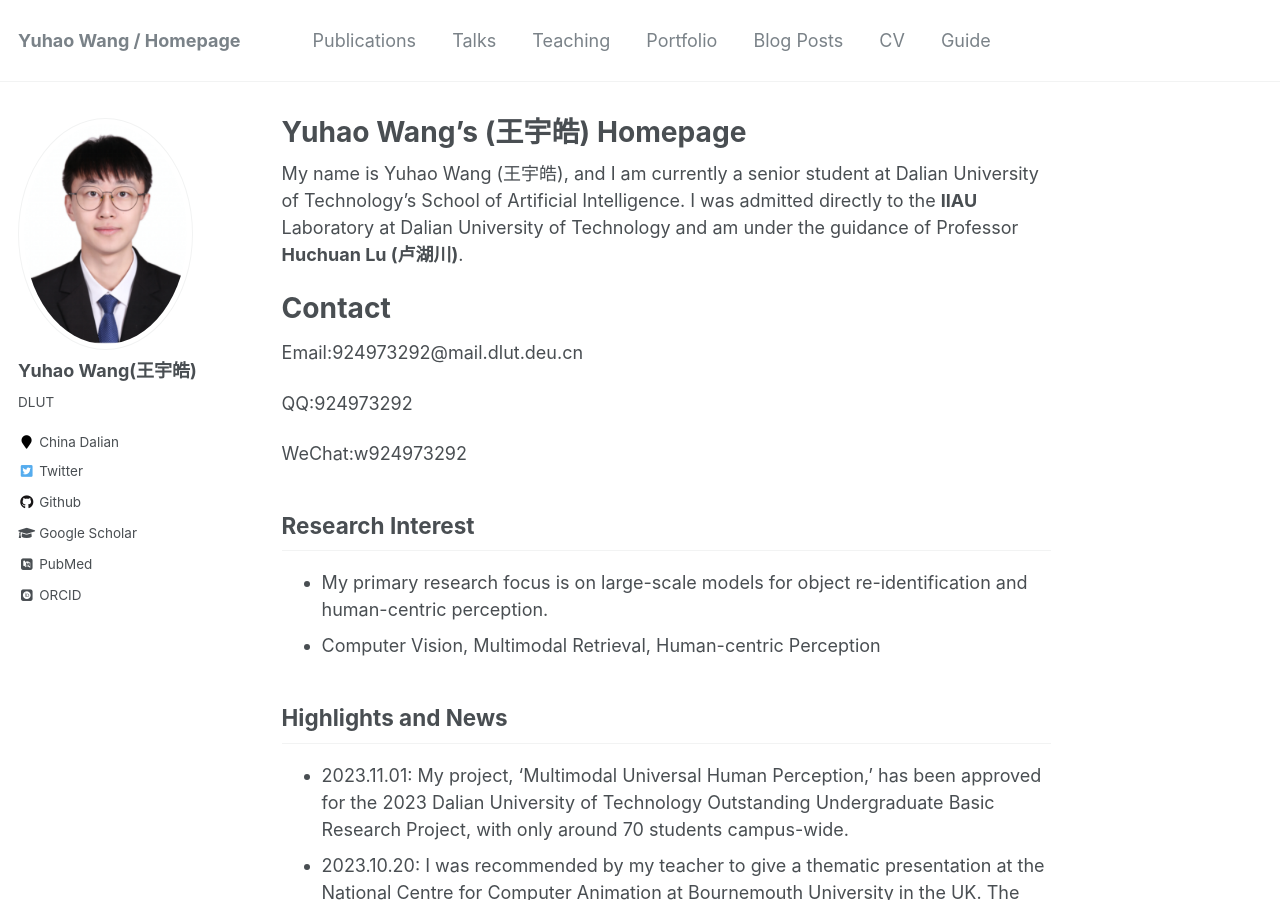
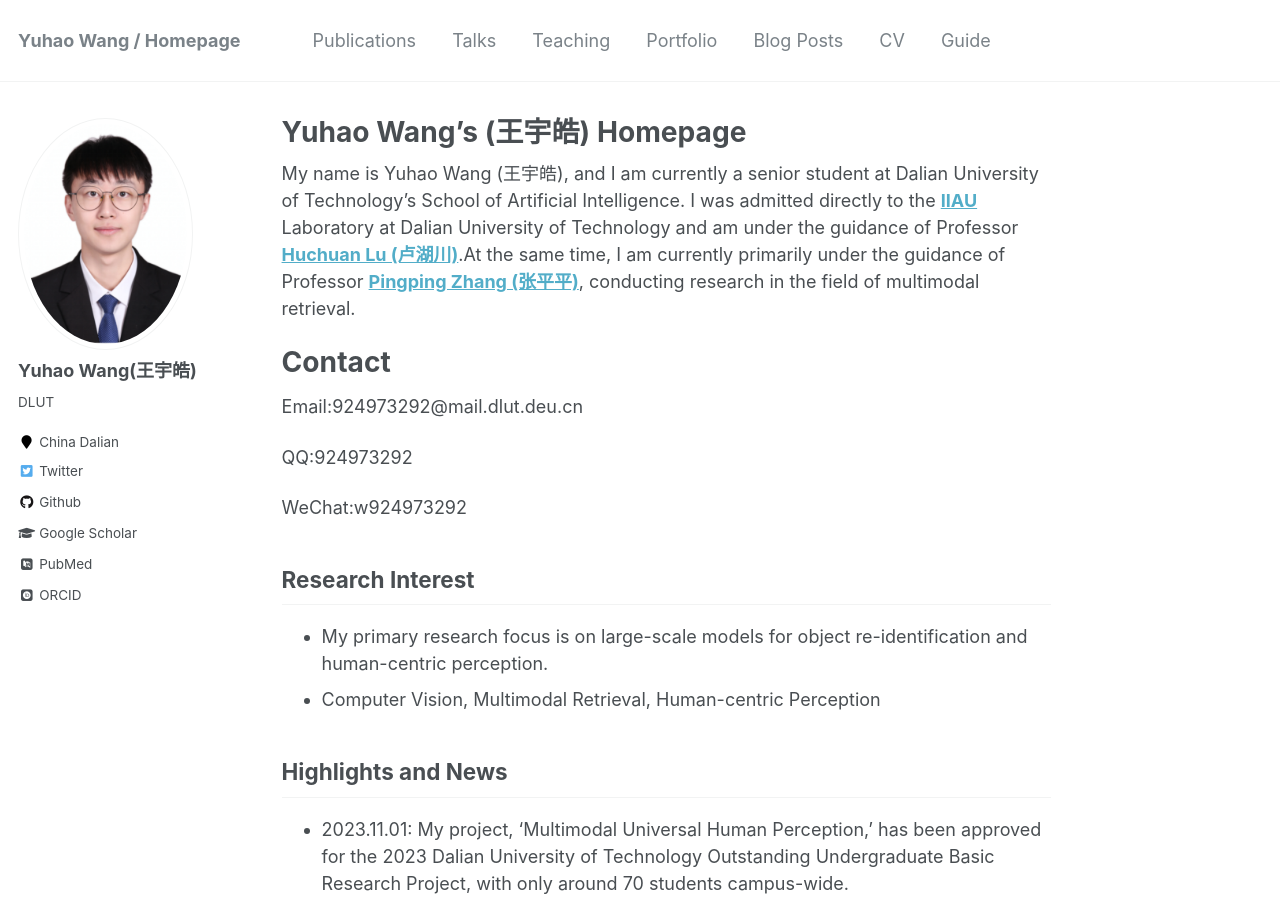
Before and after one commit to 924973292/924973292.github.io, a Jekyll site: the page built from _pages/about.md, in a window 1280 px wide and 900 px high. Built offline with Jekyll 4.4.1, drawn with Linux system fonts in a browser that asks for light colours; some web fonts are replaced.

Commit message:
pubchange

```diff
--- a/_pages/about.md
+++ b/_pages/about.md
@@ -8,7 +8,7 @@ redirect_from:
   - /about.html
 ---
 
-My name is Yuhao Wang (王宇皓), and I am currently a senior student at Dalian University of Technology's School of Artificial Intelligence. I was admitted directly to the **IIAU** Laboratory at Dalian University of Technology and am under the guidance of Professor **Huchuan Lu (卢湖川)**.
+My name is Yuhao Wang (王宇皓), and I am currently a senior student at Dalian University of Technology's School of Artificial Intelligence. I was admitted directly to the [**IIAU**](https://ice.dlut.edu.cn/IIAU/index.html) Laboratory at Dalian University of Technology and am under the guidance of Professor [**Huchuan Lu (卢湖川)**](https://scholar.google.com/citations?user=D3nE0agAAAAJ&hl=zh-CN&oi=ao).At the same time, I am currently primarily under the guidance of Professor [**Pingping Zhang (张平平)**](https://scholar.google.com/citations?user=MfbIbuEAAAAJ&hl=zh-CN&oi=ao), conducting research in the field of multimodal retrieval.
 
 
 Contact
```
